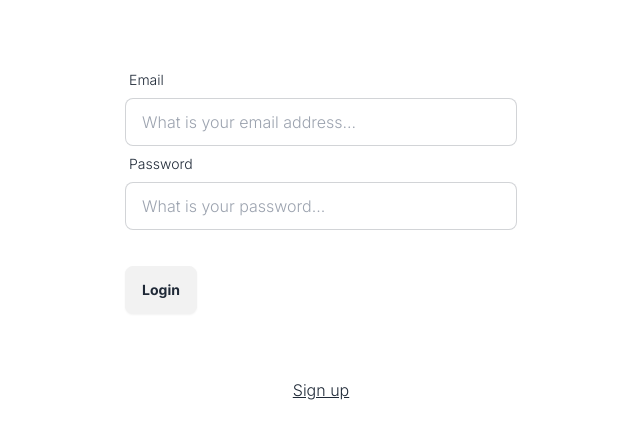
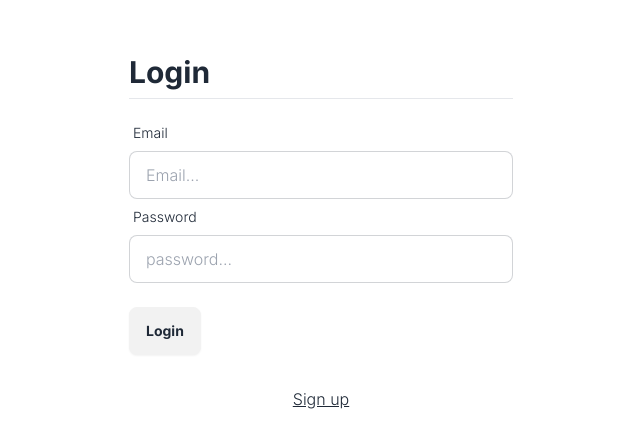
Before and after one commit to senyc/jason-front, a Next.js app: page /login in a window 1280 px wide. Shown: the part 168-616 px from the top of the page, without its empty margins (319-959 px from the left). Built offline with nearby package versions, Linux system fonts and the light colour scheme.

Commit message:
feat: add jwt population in cookies and appropriate rerouting

```diff
--- /dev/null
+++ b/src/app/(withHeader)/tasks/page.tsx
@@ -0,0 +1,9 @@
+export default function Tasks() {
+  return (
+    <div>
+      <p>
+        return
+      </p>
+    </div>
+  );
+}
--- a/src/app/login/new/page.tsx
+++ b/src/app/login/new/page.tsx
@@ -44,10 +44,11 @@ export default function New() {
           <div className="label">
             <label className="label-text" htmlFor="email-input">Email</label>
           </div>
-          <input type="text"
+          <input
+            type="text"
             value={email}
             id="email-input"
-            placeholder="Email address..."
+            placeholder="Email..."
             className={`${showEmailError ? 'border-red-500' : ""} input input-bordered w-full min-w-full`}
             onChange={inputSetter(setEmail)}
           />
@@ -58,7 +59,8 @@ export default function New() {
           <div className="label">
             <label className="label-text" htmlFor="password-input">Password</label>
           </div>
-          <input type="text"
+          <input
+            type="text"
             id="password-input"
             placeholder="Password..."
             value={password}
@@ -76,14 +78,15 @@ export default function New() {
           <div className="label">
             <label className="label-text" htmlFor="password-confirmation-input">Confirm password</label>
           </div>
-          <input type="text"
+          <input
+            type="text"
             id="password-confirmation-input"
             placeholder="Confirm password..."
             value={passwordConfirmation}
             className="input input-bordered w-full min-w-full"
             onChange={inputSetter(setPasswordConfirmation)}
           />
-          <button type="submit" className="btn btn-s mt-9">Sign up</button>
+          <button type="submit" className="btn btn-s mt-6">Sign up</button>
         </form>
       </div>
     </div>
--- a/src/app/login/page.tsx
+++ b/src/app/login/page.tsx
@@ -4,35 +4,86 @@ import Link from 'next/link';
 import onLogin from "@actions/login";
 import { inputSetter } from '@utils';
 
-import { ChangeEvent, Dispatch, FormEvent, SetStateAction, useState } from 'react';
+import { FormEvent, useEffect, useState } from 'react';
+import UserAuthRequest from '@annotations/userAuthRequest';
+import { addJwtToCookies, getJwtToken } from '@auth';
+import { useRouter } from 'next/navigation';
 
-export default function Home() {
+
+export default function Login() {
+  const router = useRouter();
   const [email, setEmail] = useState("");
   const [password, setPassword] = useState("");
+  const [userAuthRequest, setUserAuthRequest] = useState<UserAuthRequest>({
+    pending: false,
+    completed: false,
+    err: undefined,
+    jwt: undefined
+  });
+
+  useEffect(() => {
+    if (getJwtToken() != undefined) {
+      router.replace('/tasks');
+    }
+
+    if (userAuthRequest.completed && userAuthRequest.err == undefined) {
+      addJwtToCookies(userAuthRequest.jwt as string);
+      router.replace('/tasks');
+    }
+  }, [userAuthRequest]);
 
 
   const onSubmit = (e: FormEvent<HTMLFormElement>) => {
-    e.preventDefault()
+    e.preventDefault();
     setPassword("");
     setEmail("");
-    onLogin(email, password)(e);
+    onLogin(email, password, setUserAuthRequest);
   };
 
   return (
-    <div className='flex h-full flex-col items-center justify-center gap-16'>
-      <form onSubmit={onSubmit}>
-        <div className="label">
-          <span className="label-text">Email</span>
+    <div className='flex h-full flex-col items-center justify-center'>
+      <div className="min-w-96">
+        <h1 className="mb-4 w-full border-b-[0.2px] pb-2 text-3xl font-bold">
+          Login
+        </h1>
+        <form onSubmit={onSubmit}>
+          <div className="label">
+            <label
+              className="label-text"
+              htmlFor="email-input"
+            >Email</label>
+          </div>
+          <input
+            type="text"
+            id="email-input"
+            value={email}
+            placeholder="Email..."
+            className="input input-bordered w-full min-w-full"
+            onChange={inputSetter(setEmail)}
+          />
+          <div className="label">
+            <label
+              className="label-text"
+              htmlFor="password-input"
+            >Password</label>
+          </div>
+          <input
+            type="text"
+            id="password-input"
+            placeholder="password..."
+            value={password}
+            className="input input-bordered w-full min-w-full"
+            onChange={inputSetter(setPassword)}
+          />
+          <button
+            type="submit"
+            className="btn btn-s mb-8 mt-6"
+          >Login</button>
+        </form>
+        <div className="flex min-w-full justify-center">
+          <Link className="link " href='/login/new'>Sign up</Link>
         </div>
-        <input type="text" value={email} placeholder="What is your email address..." className="input input-bordered min-w-80 w-full" onChange={inputSetter(setEmail)} />
-        <div className="label">
-          <span className="label-text">Password</span>
-        </div>
-        <input type="text" placeholder="What is your password..." value={password} className="input input-bordered min-w-80 w-full" onChange={inputSetter(setPassword)} />
-        <button type="submit" className="btn btn-s mt-9">Login</button>
-      </form>
-
-      <Link className="link" href='/login/new'>Sign up</Link>
+      </div>
     </div>
   );
 };
--- a/src/lib/actions/login.ts
+++ b/src/lib/actions/login.ts
@@ -1,12 +1,13 @@
-import { FormEvent } from "react";
+import { Dispatch } from "react";
 import { z } from 'zod';
+import UserAuthRequest from "@annotations/userAuthRequest";
 
 const jwtResponse = z.object({
   jwt: z.string()
 });
 
-const onLogin = (email: string, password: string) => {
-  return async (e: FormEvent<HTMLFormElement>) => {
+const onLogin = (email: string, password: string, setRequest: Dispatch<UserAuthRequest>) => {
+  const makeRequest = async () => {
     const data = {
       email: email,
       password: password,
@@ -23,12 +24,37 @@ const onLogin = (email: string, password: string) => {
       if (res.ok) {
         const resData = await res.json();
         const validData = jwtResponse.parse(resData);
-        console.log(validData.jwt);
+        setRequest({
+          pending: false,
+          completed: true,
+          jwt: validData.jwt
+        });
+
+      } else {
+        setRequest({
+          pending: false,
+          completed: true,
+          err: res.statusText
+        });
       }
     } catch (e) {
       console.log(e);
+      let message = "unknown error";
+      if (e instanceof Error) {
+        message = e.message;
+      }
+      setRequest({
+        pending: false,
+        completed: true,
+        err: message
+      });
     }
   };
+  setRequest({
+    pending: true,
+    completed: false,
+  });
+  makeRequest();
 
 };
 
--- /dev/null
+++ b/src/lib/annotations/userAuthRequest.ts
@@ -0,0 +1,6 @@
+export default interface UserAuthRequest {
+  pending: boolean;
+  completed: boolean;
+  err?: string;
+  jwt?: string;
+}
--- /dev/null
+++ b/src/lib/auth/index.ts
@@ -0,0 +1,20 @@
+const addJwtToCookies = (jwtToken: string) => {
+  const expirationDays = 30; // You can set the expiration time for the JWT as needed
+  const d = new Date();
+  d.setTime(d.getTime() + (expirationDays * 24 * 60 * 60 * 1000));
+  const expires = "expires=" + d.toUTCString();
+  document.cookie = `jwt=${jwtToken}; Secure; SameSite=Strict; ${expires}; path=/`;
+};
+
+const getJwtToken = (): string | undefined => {
+  const cookies = document.cookie.split(';');
+  for (let i = 0; i < cookies.length; i++) {
+    const cookie = cookies[i].trim();
+    if (cookie.startsWith('jwt' + '=')) {
+      return cookie.substring('jwt'.length + 1, cookie.length);
+    }
+  }
+  return undefined;
+};
+
+export { addJwtToCookies, getJwtToken };
--- a/tsconfig.json
+++ b/tsconfig.json
@@ -29,8 +29,14 @@
       "@actions/*": [
         "./src/lib/actions/*"
       ],
+      "@annotations/*": [
+        "./src/lib/annotations/*"
+      ],
       "@utils": [
         "./src/lib/utils"
+      ],
+      "@auth": [
+        "./src/lib/auth"
       ]
     }
   },
```
